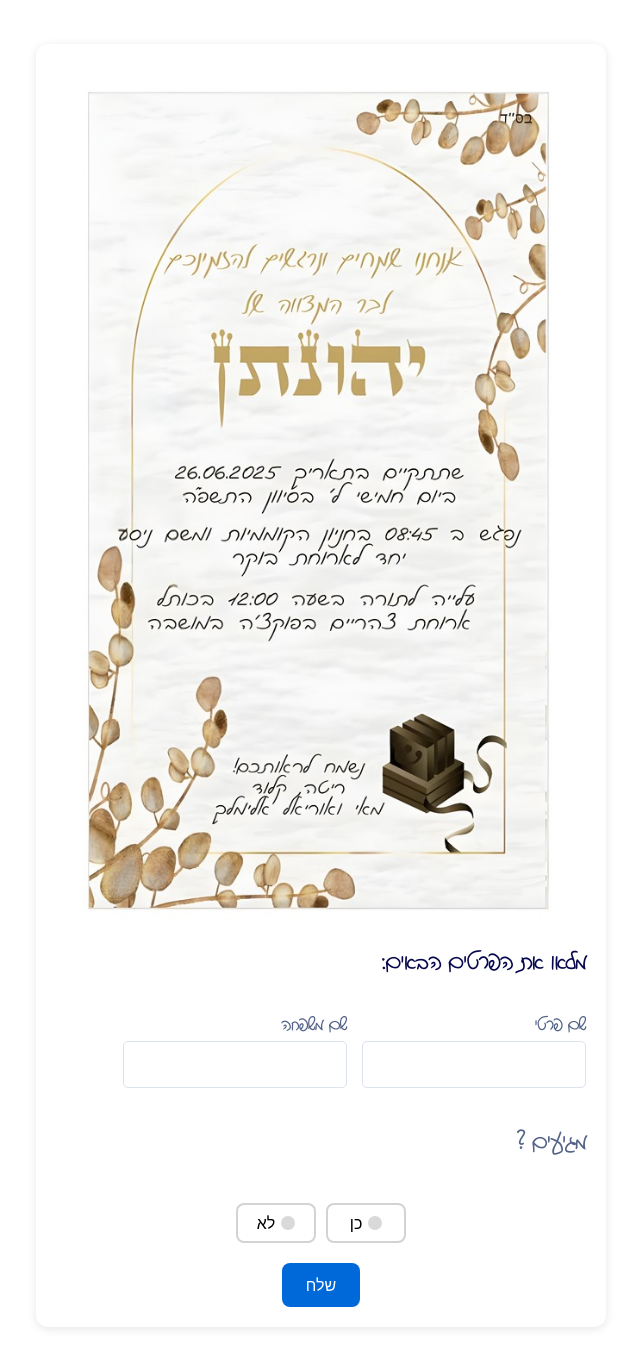
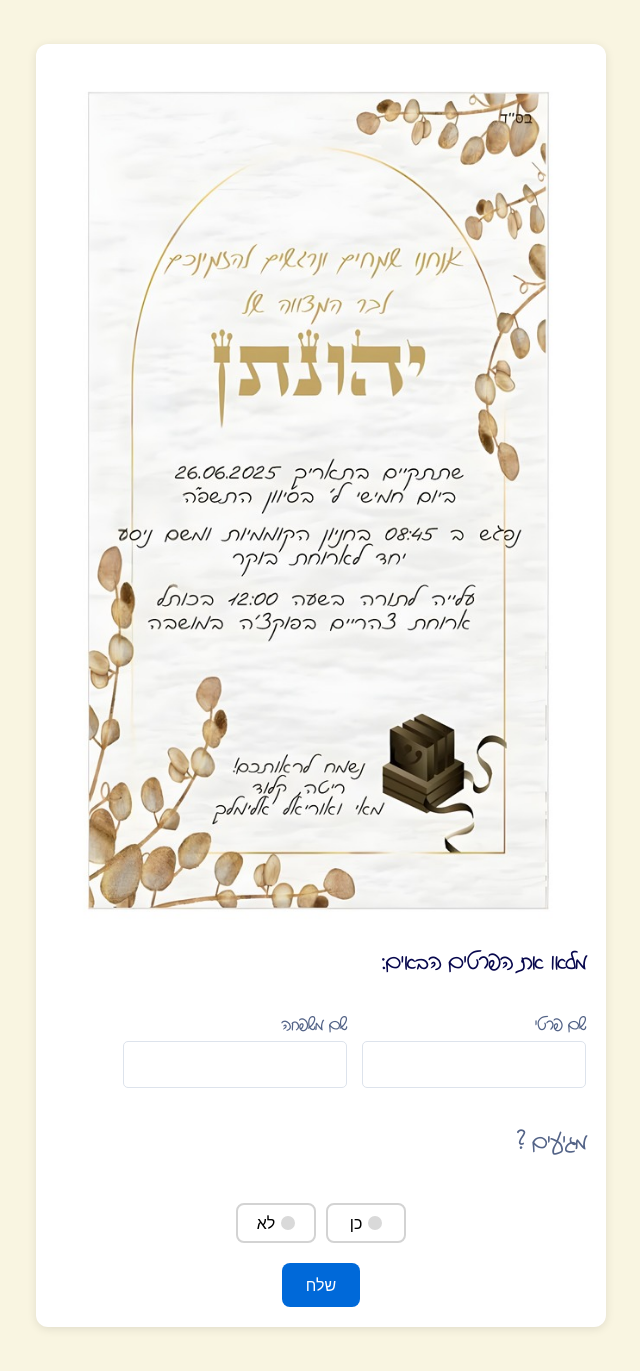
Before and after one commit to mayElimelech/Simple-Devops, a Flask app: page / in a window 1280 px wide. Shown: the whole page, without its empty margins (319-959 px from the left). Run offline with Flask 3, Linux system fonts and the light colour scheme; some libraries are stand-ins or nearby versions.

Commit message:
added background

```diff
--- a/templates/testPage.html
+++ b/templates/testPage.html
@@ -99,7 +99,7 @@ h2 {
   body {
     font-family: 'Inter', sans-serif;
     padding: 20px;
-
+    background-color: #F9F5E1;
     text-align: right;
   }
 
```
